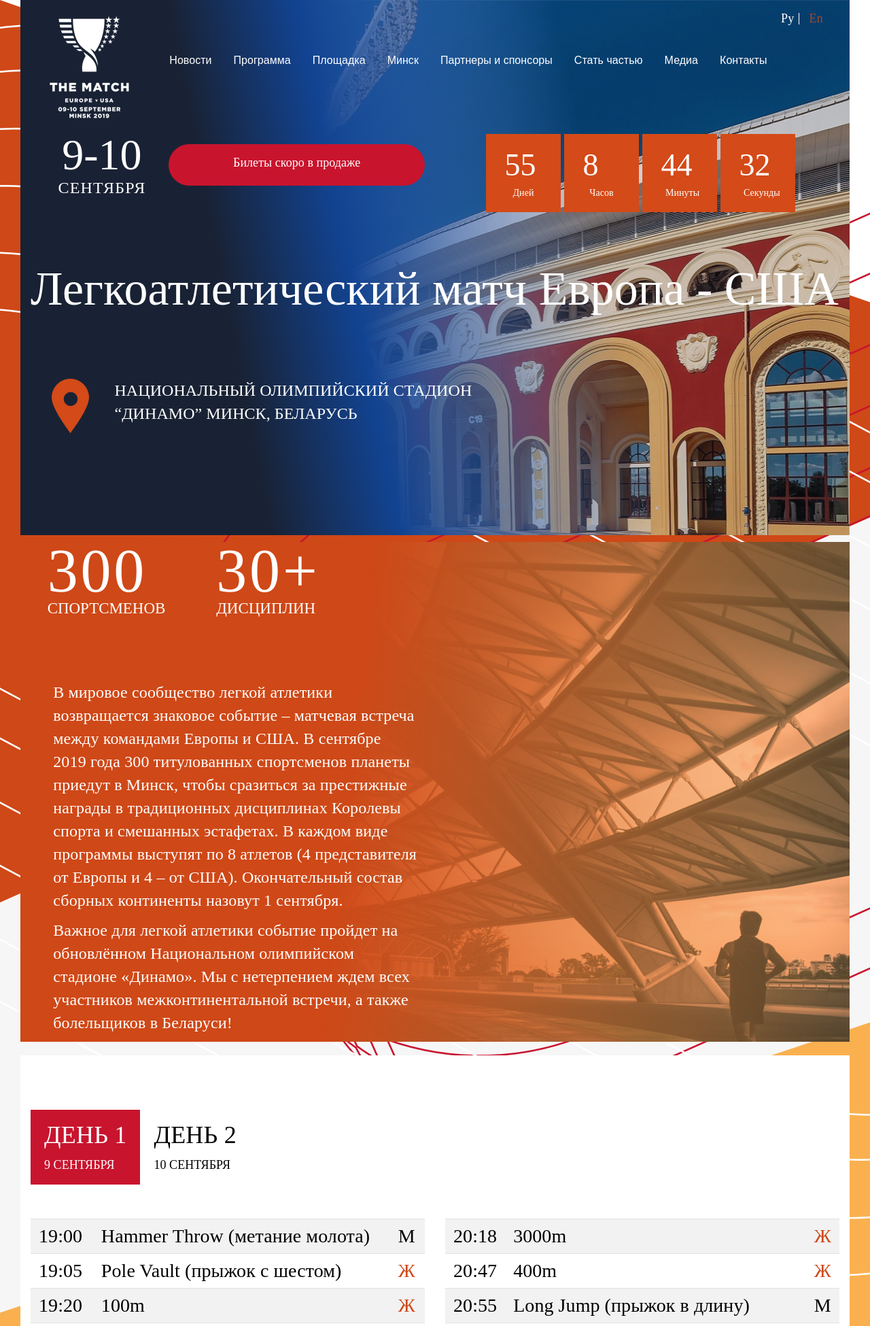
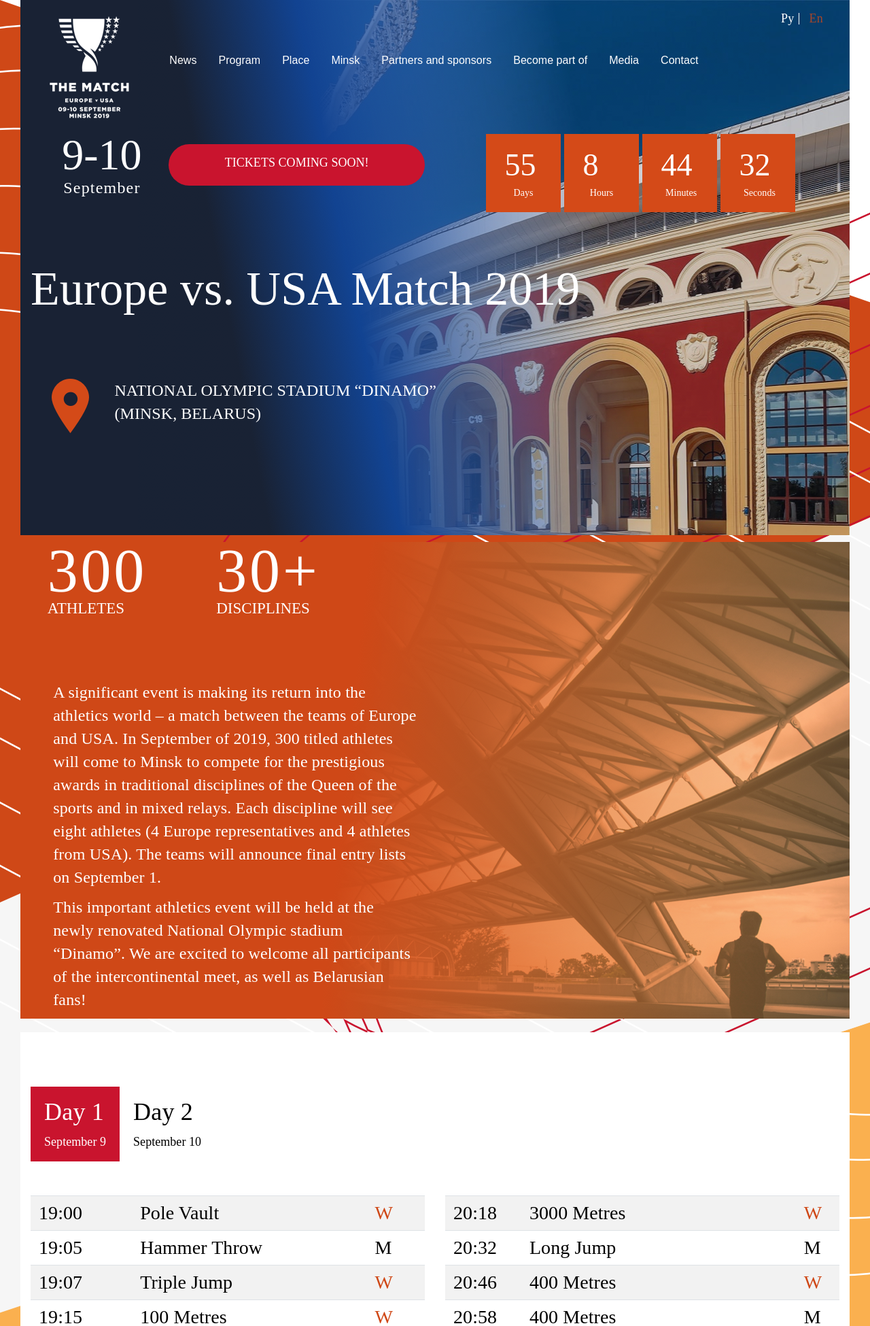
Before and after one commit to dashiwa/rb, a PHP site: page /eng in a window 1280 px wide. Shown: the top 1950 px of the page at 68% size. Run offline with PHP 8.4, Linux system fonts and the light colour scheme; some web fonts are replaced.

Commit message:
Release 2 - translate

```diff
--- a/docroot/eng/index.html
+++ b/docroot/eng/index.html
@@ -36,15 +36,14 @@
                     <div class="collapse navbar-collapse" id="navbarNavAltMarkup">
 
                         <div class="navbar-nav">
-                            <a class="nav-item nav-link active" href="#">Новости</a>
-                            <a class="nav-item nav-link" href="#">Программа</a>
-                            <a class="nav-item nav-link" href="#">Площадка</a>
-                            <a class="nav-item nav-link" href="#">Минск</a>
-                            <a class="nav-item nav-link" href="#">Партнеры и
-                                спонсоры</a>
-                            <a class="nav-item nav-link" href="#">Стать частью</a>
-                            <a class="nav-item nav-link" href="#">Медиа</a>
-                            <a class="nav-item nav-link" href="#">Контакты</a>
+                            <a class="nav-item nav-link active" href="#">News</a>
+                            <a class="nav-item nav-link" href="#">Program</a>
+                            <a class="nav-item nav-link" href="#">Place</a>
+                            <a class="nav-item nav-link" href="#">Minsk</a>
+                            <a class="nav-item nav-link" href="#">Partners and sponsors</a>
+                            <a class="nav-item nav-link" href="#">Become part of</a>
+                            <a class="nav-item nav-link" href="#">Media</a>
+                            <a class="nav-item nav-link" href="#">Contact</a>
                         </div>
 
                     </div>
@@ -71,11 +70,11 @@
 
                 <div class="title-month col-lg-2 col-sm-12">
                     <div class="title">9-10</div>
-                    <div class="desc">СЕНТЯБРЯ</div>
+                    <div class="desc">September</div>
                 </div>
 
                 <div class="ticket-button-wrapper col-lg-4 col-sm-12">
-                    <div class="ticket-button">Билеты скоро в продаже</div>
+                    <div class="ticket-button">TICKETS COMING SOON!</div>
                 </div>
 
 
@@ -89,8 +88,8 @@
 
         <div class="bottom-top-header">
             <div class="row">
-                <div class="col-lg-12">
-                    Легкоатлетический матч Европа - США
+                <div class="col-lg-10">
+                    Europe vs. USA Match 2019
                 </div>
             </div>
         </div><!--End bottom top header-->
@@ -101,8 +100,7 @@
                     <div class="mark"></div>
                 </div>
                 <div class="col-lg-6 col-sm-12">
-                    <div class="desc">Национальный олимпийский стадион “ДИНАМО”
-                        Минск, Беларусь
+                    <div class="desc">National Olympic stadium “Dinamo” (Minsk, Belarus)
                     </div>
                 </div>
             </div>
@@ -129,30 +127,28 @@
 
 
                         <div class="counter">300</div>
-                        <div class="strong">Спортсменов</div>
+                        <div class="strong">ATHLETES</div>
 
 
                     </div>
 
                     <div class="col-md-4">
                         <div class="counter">30+</div>
-                        <div class="strong"> Дисциплин</div>
+                        <div class="strong">Disciplines</div>
                     </div>
                 </div>
 
 
                 <div class="msg">
-                    <p>В мировое сообщество легкой атлетики возвращается знаковое событие – матчевая встреча
-                        между командами Европы и США. В сентябре 2019 года 300 титулованных спортсменов планеты приедут
-                        в Минск, чтобы сразиться за престижные награды в традиционных дисциплинах Королевы спорта и
-                        смешанных эстафетах. В каждом виде программы выступят по 8 атлетов (4 представителя от Европы и
-                        4 – от
-                        США). Окончательный состав сборных континенты назовут 1 сентября.</p>
-
-                    <p>Важное для легкой атлетики событие пройдет на обновлённом Национальном олимпийском стадионе
-                        «Динамо». Мы с нетерпением ждем всех участников межконтинентальной встречи, а также болельщиков
-                        в
-                        Беларуси!</p>
+                    <p>A significant event is making its return into the athletics world – a match between the teams of
+                        Europe and USA. In September of 2019, 300 titled athletes will come to Minsk to compete for the
+                        prestigious awards in traditional disciplines of the Queen of the sports and in mixed relays.
+                        Each discipline will see eight athletes (4 Europe representatives and 4 athletes from USA). The
+                        teams will announce final entry lists on September 1.
+                    </p>
+                    <p>This important athletics event will be held at the newly renovated National Olympic stadium
+                        “Dinamo”. We are excited to welcome all participants of the intercontinental meet, as well as
+                        Belarusian fans!</p>
                 </div>
 
                 <div id="n" class="col-lg-6"></div>
@@ -170,13 +166,13 @@
             <ul>
 
                 <li class="first active">
-                    <span class="title">ДЕНЬ 1</span>
-                    <span class="desc">9 СЕНТЯБРЯ</span>
+                    <span class="title">Day 1</span>
+                    <span class="desc">September 9</span>
                 </li>
 
                 <li class="second">
-                    <span class="title">ДЕНЬ 2</span>
-                    <span class="desc">10 СЕНТЯБРЯ</span>
+                    <span class="title">Day 2</span>
+                    <span class="desc">September 10</span>
                 </li>
 
             </ul>
@@ -193,57 +189,57 @@
 
                             <tr>
                                 <td>19:00</td>
-                                <td>Hammer Throw (метание молота)</td>
+                                <td>Pole Vault</td>
+                                <td class="female">W</td>
+                            </tr>
+
+                            <tr>
+                                <td>19:05</td>
+                                <td>Hammer Throw</td>
+                                <td>М</td>
+                            </tr>
+
+
+                            <tr>
+                                <td>19:07</td>
+                                <td>Triple Jump</td>
+                                <td class="female">W</td>
+                            </tr>
+
+                            <tr>
+                                <td>19:15</td>
+                                <td>100 Metres</td>
+                                <td class="female">W</td>
+                            </tr>
+
+                            <tr>
+                                <td>19:30</td>
+                                <td>100 Metres</td>
+                                <td>М</td>
+                            </tr>
+
+                            <tr>
+                                <td>19:45</td>
+                                <td>800 Metres</td>
+                                <td class="female">W</td>
+                            </tr>
+
+                            <tr>
+                                <td>19:56</td>
+                                <td>1500 Metres</td>
                                 <td>M</td>
                             </tr>
 
                             <tr>
-                                <td>19:05</td>
-                                <td> Pole Vault (прыжок с шестом)</td>
-                                <td class="female">Ж</td>
-                            </tr>
-
-
-                            <tr>
-                                <td>19:20</td>
-                                <td>100m</td>
-                                <td class="female">Ж</td>
+                                <td>20:04</td>
+                                <td>High Jump</td>
+                                <td>М</td>
                             </tr>
 
                             <tr>
-                                <td>19:25</td>
-                                <td>Triple Jump (тройной прыжок)</td>
+                                <td>20:07</td>
+                                <td>Discus Throw</td>
                                 <td class="female">Ж</td>
-                            </tr>
-
-                            <tr>
-                                <td>19:30</td>
-                                <td>100m</td>
-                                <td>M</td>
-                            </tr>
-
-                            <tr>
-                                <td>19:45</td>
-                                <td>800m</td>
-                                <td class="female">Ж</td>
-                            </tr>
-
-                            <tr>
-                                <td>19:57</td>
-                                <td>1500m</td>
-                                <td>M</td>
-                            </tr>
-
-                            <tr>
-                                <td>20:05</td>
-                                <td>Discus ThroЖ (метание диска)</td>
-                                <td class="female">Ж</td>
-                            </tr>
-
-                            <tr>
-                                <td>20:15</td>
-                                <td>High Jump (прыжок в высоту)</td>
-                                <td>M</td>
                             </tr>
 
 
@@ -256,55 +252,55 @@
                             <tbody>
                             <tr>
                                 <td>20:18</td>
-                                <td>3000m</td>
-                                <td class="female">Ж</td>
+                                <td>3000 Metres</td>
+                                <td class="female">W</td>
                             </tr>
 
                             <tr>
-                                <td>20:47</td>
-                                <td>400m</td>
-                                <td class="female">Ж</td>
+                                <td>20:32</td>
+                                <td>Long Jump</td>
+                                <td>М</td>
                             </tr>
 
                             <tr>
-                                <td>20:55</td>
-                                <td> Long Jump (прыжок в длину)</td>
-                                <td>M</td>
+                                <td>20:46</td>
+                                <td>400 Metres</td>
+                                <td class="female">W</td>
                             </tr>
 
                             <tr>
                                 <td>20:58</td>
-                                <td>400m</td>
+                                <td>400 Metres</td>
                                 <td>M</td>
                             </tr>
 
                             <tr>
                                 <td>21:08</td>
-                                <td> Javelin Throw (метание копья)</td>
-                                <td class="female">Ж</td>
+                                <td>Javelin Throw</td>
+                                <td class="female">W</td>
                             </tr>
 
                             <tr>
-                                <td>21:22</td>
-                                <td>Shot Put (толкание ядра)</td>
+                                <td>21:20</td>
+                                <td>Shot Put</td>
                                 <td>M</td>
                             </tr>
 
                             <tr>
-                                <td>21:25</td>
-                                <td>3000m SC (3000м с препятствиями)</td>
+                                <td>21:23</td>
+                                <td>3000 Metres Steeplechase</td>
                                 <td>M</td>
                             </tr>
 
                             <tr>
-                                <td>21:50</td>
-                                <td> 4x100m (эстафета)</td>
-                                <td class="female">Ж</td>
+                                <td>21:40</td>
+                                <td> 4x100 Metres Relay</td>
+                                <td class="female">W</td>
                             </tr>
 
                             <tr>
-                                <td>21:58</td>
-                                <td> 4x100m (эстафета)</td>
+                                <td>21:55</td>
+                                <td> 4x100 Metres Relay</td>
                                 <td>M</td>
                             </tr>
 
@@ -325,56 +321,56 @@
 
                             <tr>
                                 <td>19:00</td>
-                                <td>Hammer Throw (метание молота)</td>
-                                <td class="female">Ж</td>
+                                <td>Hammer Throw</td>
+                                <td class="female">W</td>
                             </tr>
 
                             <tr>
                                 <td>19:03</td>
-                                <td>Pole Vault (прыжок с шестом)</td>
+                                <td>Pole Vault</td>
                                 <td>M</td>
                             </tr>
 
                             <tr>
                                 <td>19:10</td>
-                                <td>Triple Jump (тройной прыжок)</td>
+                                <td>Triple Jump</td>
                                 <td>M</td>
                             </tr>
 
                             <tr>
                                 <td>19:15</td>
-                                <td>110m Hurdles (110м с барьерами)</td>
+                                <td>110 Metres hurdles</td>
                                 <td>M</td>
                             </tr>
 
                             <tr>
                                 <td>19:28</td>
-                                <td>800m</td>
+                                <td>800 Metres</td>
                                 <td>M</td>
                             </tr>
 
                             <tr>
                                 <td>19:40</td>
-                                <td>1500m</td>
+                                <td>1500 Metres</td>
                                 <td class="female">Ж</td>
                             </tr>
 
                             <tr>
                                 <td>19:58</td>
-                                <td>400m Hurdles (400м с барьерами)</td>
-                                <td class="female">Ж</td>
+                                <td>400 Metres Hurdles</td>
+                                <td class="female">W</td>
                             </tr>
 
                             <tr>
                                 <td>20:03</td>
-                                <td>Discus Throw (метание диска)</td>
+                                <td>Discus Throw</td>
                                 <td>M</td>
                             </tr>
 
                             <tr>
                                 <td>20:10</td>
-                                <td>High Jump (прыжок в высоту)</td>
-                                <td class="female">Ж</td>
+                                <td>High Jump</td>
+                                <td class="female">W</td>
                             </tr>
 
 
@@ -388,62 +384,62 @@
                             <tbody>
                             <tr>
                                 <td>20:12</td>
-                                <td>400m Hurdles (400м с барьерами)</td>
+                                <td>400 Metres Hurdles</td>
                                 <td class="male">M</td>
                             </tr>
 
                             <tr>
                                 <td>20:23</td>
-                                <td>3000m SC (3000м с препятствиями)</td>
-                                <td class="female">Ж</td>
+                                <td>3000 Metres Steeplechase</td>
+                                <td class="female">W</td>
                             </tr>
 
                             <tr>
                                 <td>20:45</td>
-                                <td>Long Jump (прыжок в длину)</td>
-                                <td class="female">Ж</td>
+                                <td>Long Jump</td>
+                                <td class="female">W</td>
                             </tr>
 
                             <tr>
                                 <td>20:50</td>
-                                <td>200m</td>
-                                <td class="female">Ж</td>
+                                <td>200 Metres</td>
+                                <td class="female">W</td>
                             </tr>
 
                             <tr>
                                 <td>21:00</td>
-                                <td>200m</td>
+                                <td>200 Metres</td>
                                 <td>M</td>
                             </tr>
 
                             <tr>
                                 <td>21:10</td>
-                                <td>Javelin Throw (метание копья)</td>
+                                <td>Javelin Throw</td>
                                 <td>M</td>
                             </tr>
 
                             <tr>
                                 <td>21:18</td>
-                                <td>100m Hurdles (100м с барьерами)</td>
-                                <td class="female">Ж</td>
+                                <td>100 Metres Hurdles</td>
+                                <td class="female">W</td>
                             </tr>
 
                             <tr>
                                 <td>21:22</td>
-                                <td>Shot Put (толкание ядра)</td>
-                                <td class="female">Ж</td>
+                                <td>Shot Put</td>
+                                <td class="female">W</td>
                             </tr>
 
                             <tr>
                                 <td>21:35</td>
-                                <td>3000M</td>
+                                <td>3000 Metres</td>
                                 <td>M</td>
                             </tr>
 
                             <tr>
                                 <td>21:58</td>
-                                <td>Medley Relay (смешанная эстафета)</td>
-                                <td class="female">Ж/M</td>
+                                <td>Mixed Relay </td>
+                                <td class="female">W/M</td>
                             </tr>
 
 
@@ -599,6 +595,20 @@
 
 
         </div>
+    </div><!--END BOTTOM TOP CONTAINER -->
+
+    <div class="bottom-middle-container container">
+        <div class="part">
+            <div class="title">
+                Стать частью
+            </div>
+            <div class="desc">
+                Если ты хочешь стать частью грандиозного события международного масштаба,
+                то зарегистрируйся и мы свяжемся с тобой
+            </div>
+            <div class="button">стать волонтером</div>
+        </div>
+
     </div>
 
 
@@ -609,14 +619,12 @@
     ================================================== -->
 <!-- Placed at the end of the document so the pages load faster -->
 <script src="../bootstrap/js/jquery.js"></script>
+<script src="../bootstrap/js/plugin.js"></script>
 <script>window.jQuery || document.write('<script src="../../assets/js/vendor/jquery-slim.min.js"><\/script>')</script>
 <script src="../bootstrap/js/popper.js"></script>
 <script src="../bootstrap/js/bootstrap.js"></script>
 <script src="../bootstrap/js/holder.min.js"></script>
-<script src="../bootstrap/js/plugin.js"></script>
 <script src="../bootstrap/js/countdown.js"></script>
-<script src="../bootstrap/js/jquery.countdown-ru.js"></script>
-<!--<script src="../bootstrap/js/slick.js"></script>-->
 <script src="../js/main.js"></script>
 
 </html>
--- a/docroot/js/main.js
+++ b/docroot/js/main.js
@@ -1,8 +1,11 @@
 var newYear = new Date();
 
 newYear = new Date("12 June 2019");
+var countdown = $('#defaultCountdown').countdown({until: newYear});
 
-$('#defaultCountdown').countdown({until: newYear});
+
+
+// $('#defaultCountdown').countdown({until: newYear});
 
 var first = $('.middle-bottom-container .img-list li.first');
 var second = $('.middle-bottom-container .img-list li.second');
```
Also changed, not shown: docroot/index.html (+57 -44 lines), docroot/sass/main.scss (+38 -0 lines), docroot/stylesheets/main.css (+42 -0 lines), docroot/stylesheets/style.css (+42 -0 lines).
